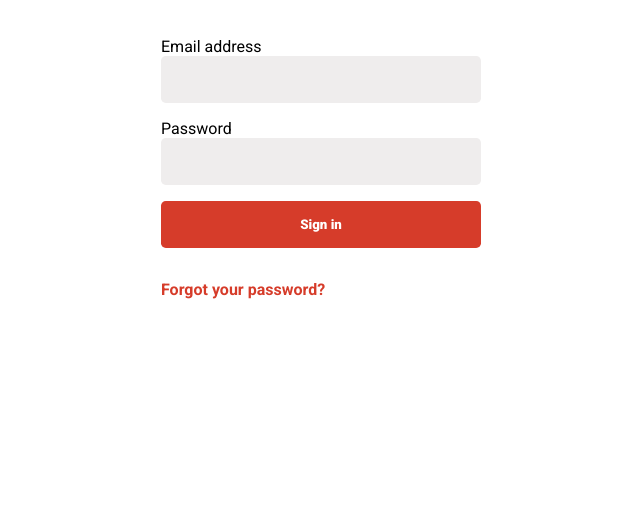
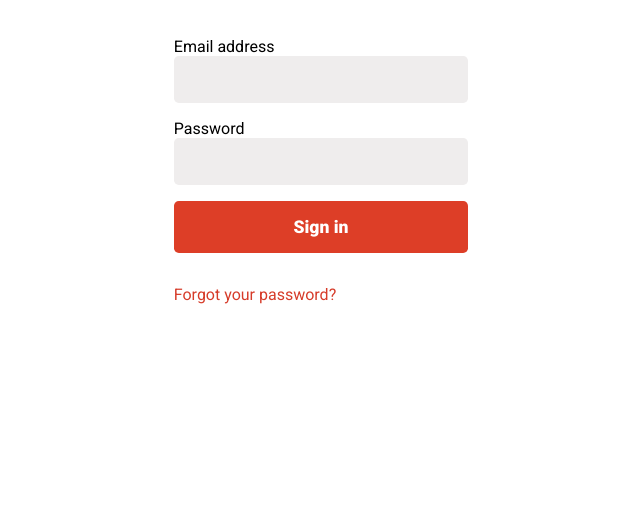
Before and after one commit to elenaRotari/18_05_22Auifgabe, a plain HTML site: page index.html in a window 1280 px wide. Shown: the part 277-800 px from the top of the page, without its empty margins (319-959 px from the left). Drawn offline with Linux system fonts and the light colour scheme; a web font is replaced by a local one.

Commit message:
last commit

```diff
--- a/style.css
+++ b/style.css
@@ -6,7 +6,7 @@
 }
 .container {
   position: relative;
-  width: 25%;
+  width: 23%;
   margin: 15% auto;
 }
 .formcontainer {
@@ -27,7 +27,7 @@ h1 {
   color: rgb(214, 60, 42);
   text-decoration: none;
   margin-top: 5rem;
-  font-weight: bold;
+  font-weight: 500;
   font-family: "Roboto", sans-serif;
 }
 .formcontainer label {
@@ -44,12 +44,13 @@ button {
 }
 
 button {
-  background-color: rgb(214, 60, 42);
+  background-color: rgb(221, 62, 39);
   border: none;
   color: white;
   font-weight: 900;
   font-family: "Roboto", sans-serif;
   margin-bottom: 2rem;
+  font-size: 1.1rem;
 }
 .container p {
   font-family: "Roboto", sans-serif;
```
